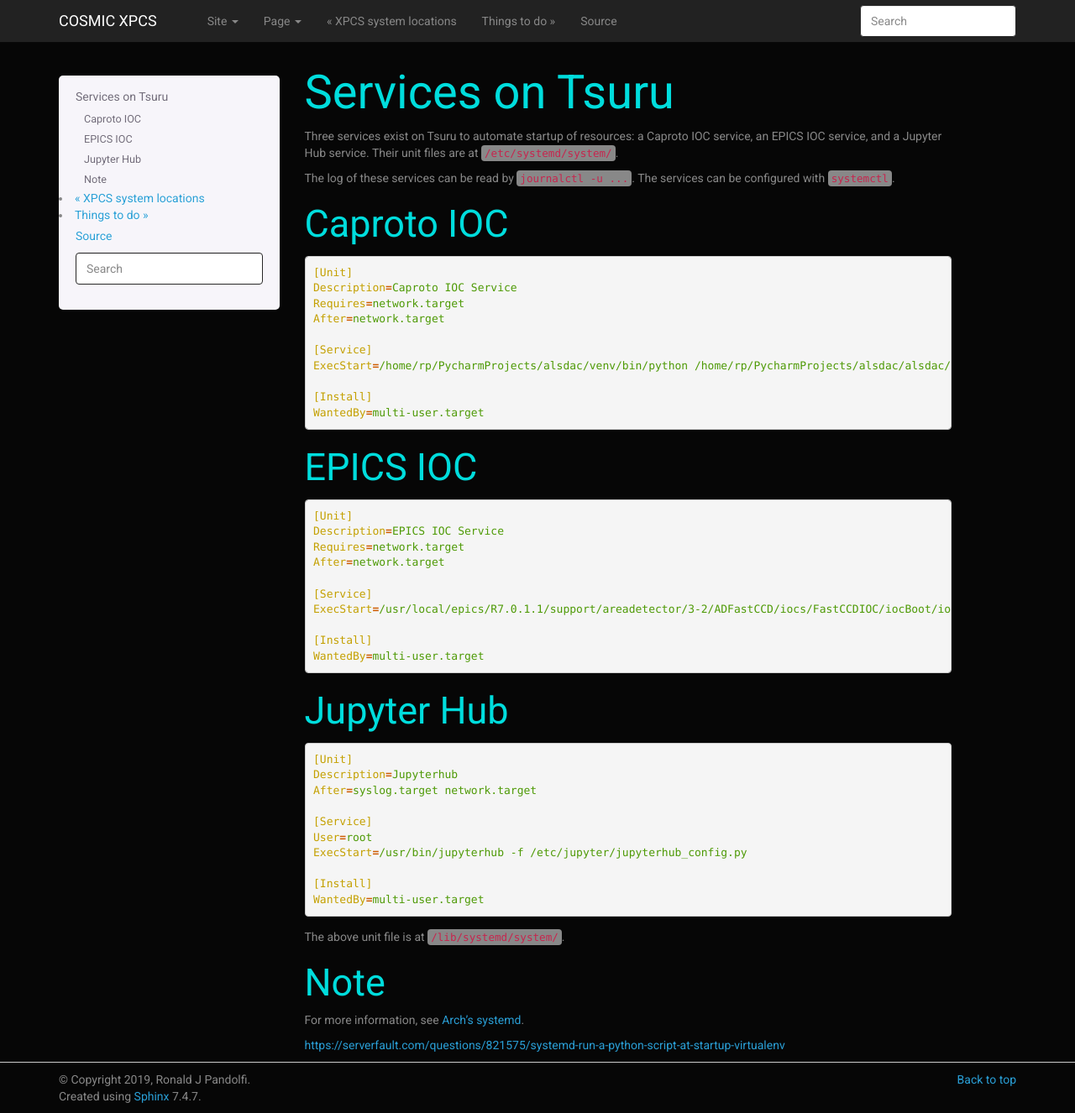
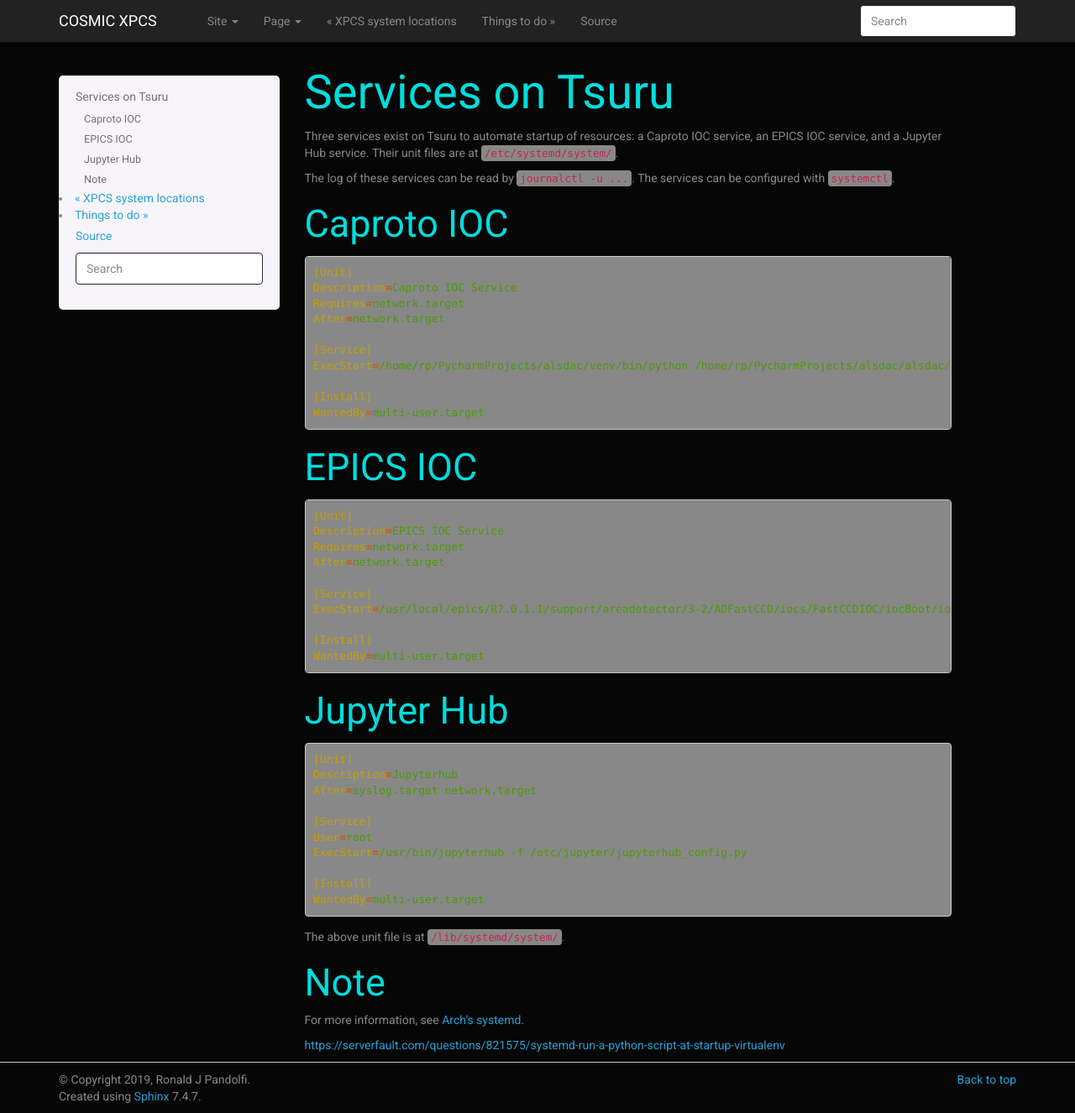
Before and after one commit to lbl-camera/COSMIC-XPCS, a Sphinx documentation site: the page built from docs/services.rst, in a window 1280 px wide and 1326 px high. Shown: the whole window at 84% size. Built offline with Sphinx 7.4.7, drawn with Linux system fonts in a browser that asks for light colours.

Commit message:
Fix styles

```diff
--- a/docs/_static/my-styles.css
+++ b/docs/_static/my-styles.css
@@ -13,10 +13,6 @@ h1, h2 {
     color:#0dd;
 }
 
-.highlight {
+.highlight pre, code{
     background-color: #888;
 }
-
-.code {
-    background-color: #888;
-}
```
